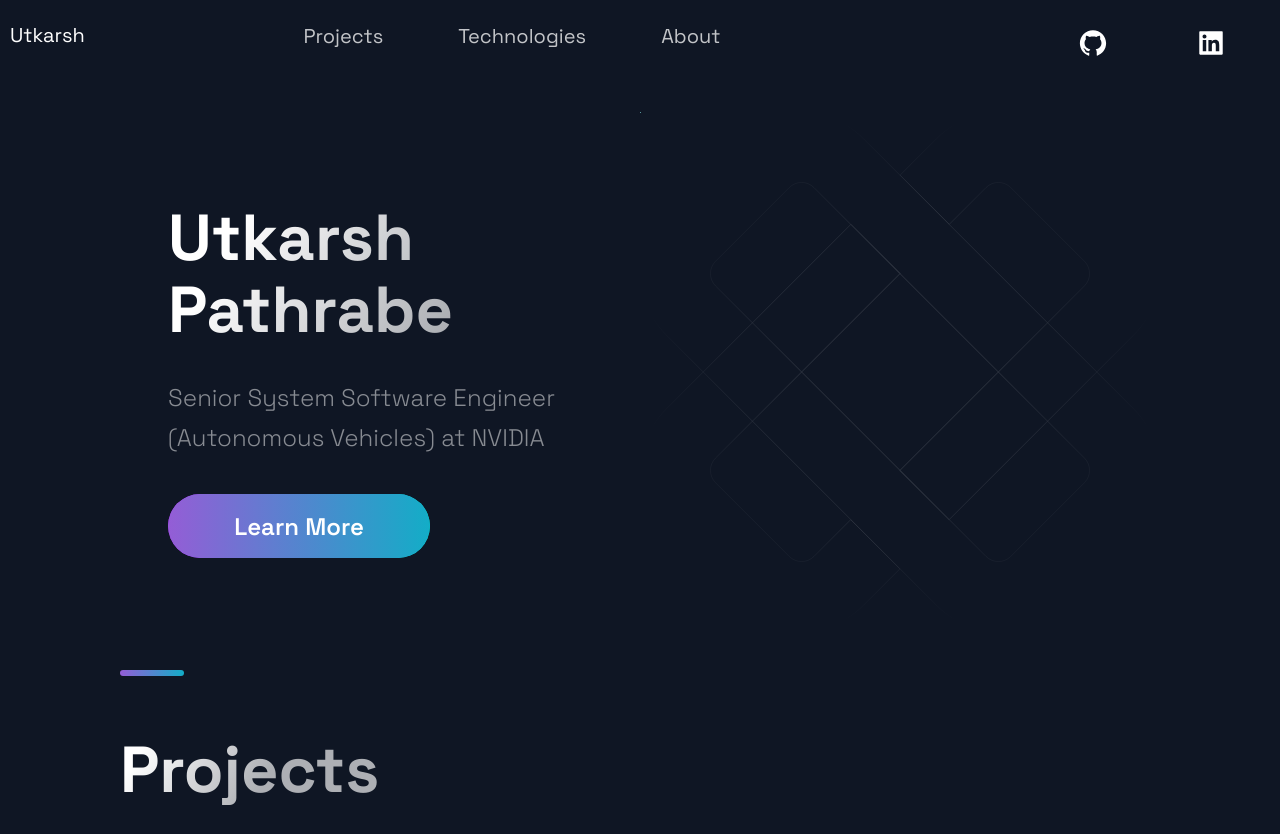
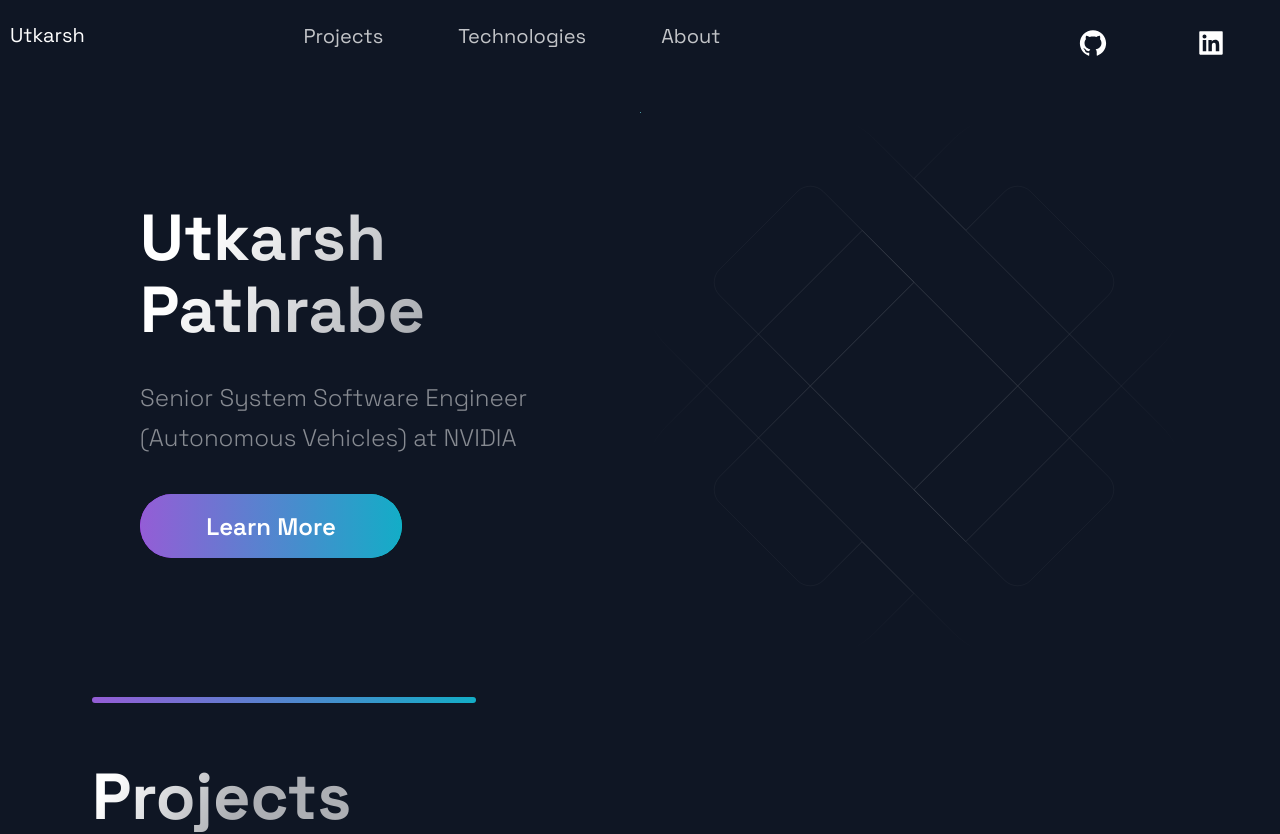
Before and after one commit to UtkarshPathrabe/Portfolio, a Next.js app: page / in a window 1280 px wide. Shown: the top 834 px of the page. Built offline with nearby package versions, Linux system fonts and the light colour scheme.

Commit message:
Update index.js

```diff
--- a/src/styles/GlobalComponents/index.js
+++ b/src/styles/GlobalComponents/index.js
@@ -5,7 +5,7 @@ export const Section = styled.section`
   flex-direction: ${(props) => props.row ? "row" : "column" };
   padding: ${(props) => props.nopadding ? "0" : "32px 48px 0" } ;
   margin: 0 auto;
-  max-width: 1040px;
+  max-width: 1096px;
   box-sizing: content-box;
   position: relative;
   overflow: hidden;
@@ -17,8 +17,7 @@ export const Section = styled.section`
   }
 
   @media ${(props) => props.theme.breakpoints.sm} {
-    padding: ${(props) => props.nopadding ? "0" : "16px 16px 0" } ;
-
+    padding: ${(props) => props.nopadding ? "0" : "16px 16px 0" };
     width: calc(100vw - 32px);
     flex-direction: column;
   }
@@ -77,8 +76,7 @@ export const SectionText = styled.p`
 `
 
 export const SectionDivider = styled.div`
-
-  width: 64px;
+  width: 30vw;
   height: 6px;
   border-radius: 10px;
   background-color: #fff;
@@ -89,12 +87,12 @@ export const SectionDivider = styled.div`
     margin: ${(props) => props.divider ? "4rem 0" : "" };
 
   @media ${(props) => props.theme.breakpoints.md} {
-    width: 48px;
+    width: 30vw;
     height: 4px;
   }
 
   @media ${(props) => props.theme.breakpoints.sm} {
-    width: 32px;
+    width: 30vw;
     height: 2px;
   }
 `
@@ -192,7 +190,7 @@ export const ButtonBack = styled.div`
   }
 
   @media ${(props) => props.theme.breakpoints.sm} {
-    width: 100%;
+    width: 80%;
     height: 32px;
     font-size: 14px;
     margin-bottom: ${({ alt }) => alt ? '0' : '32px'};
```
